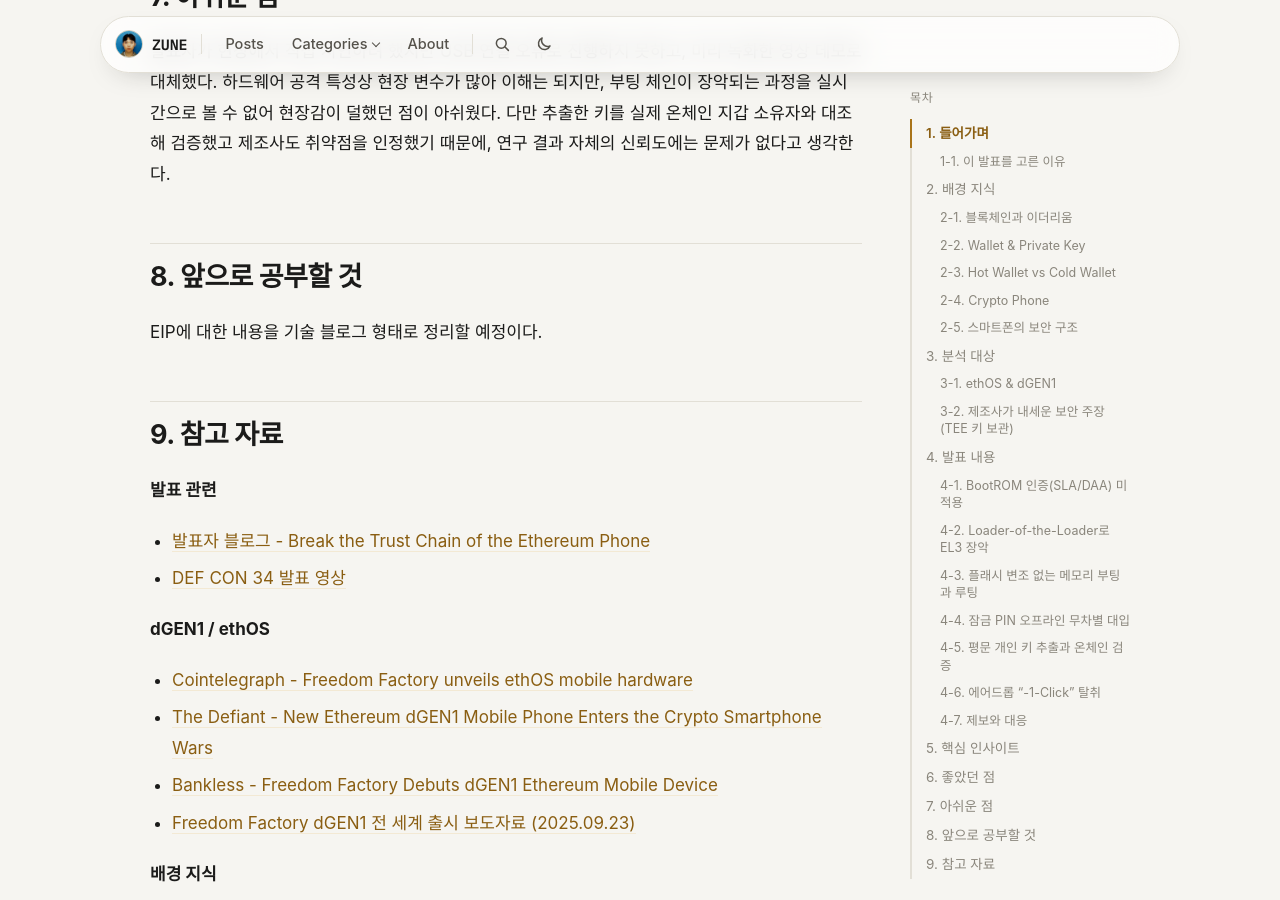
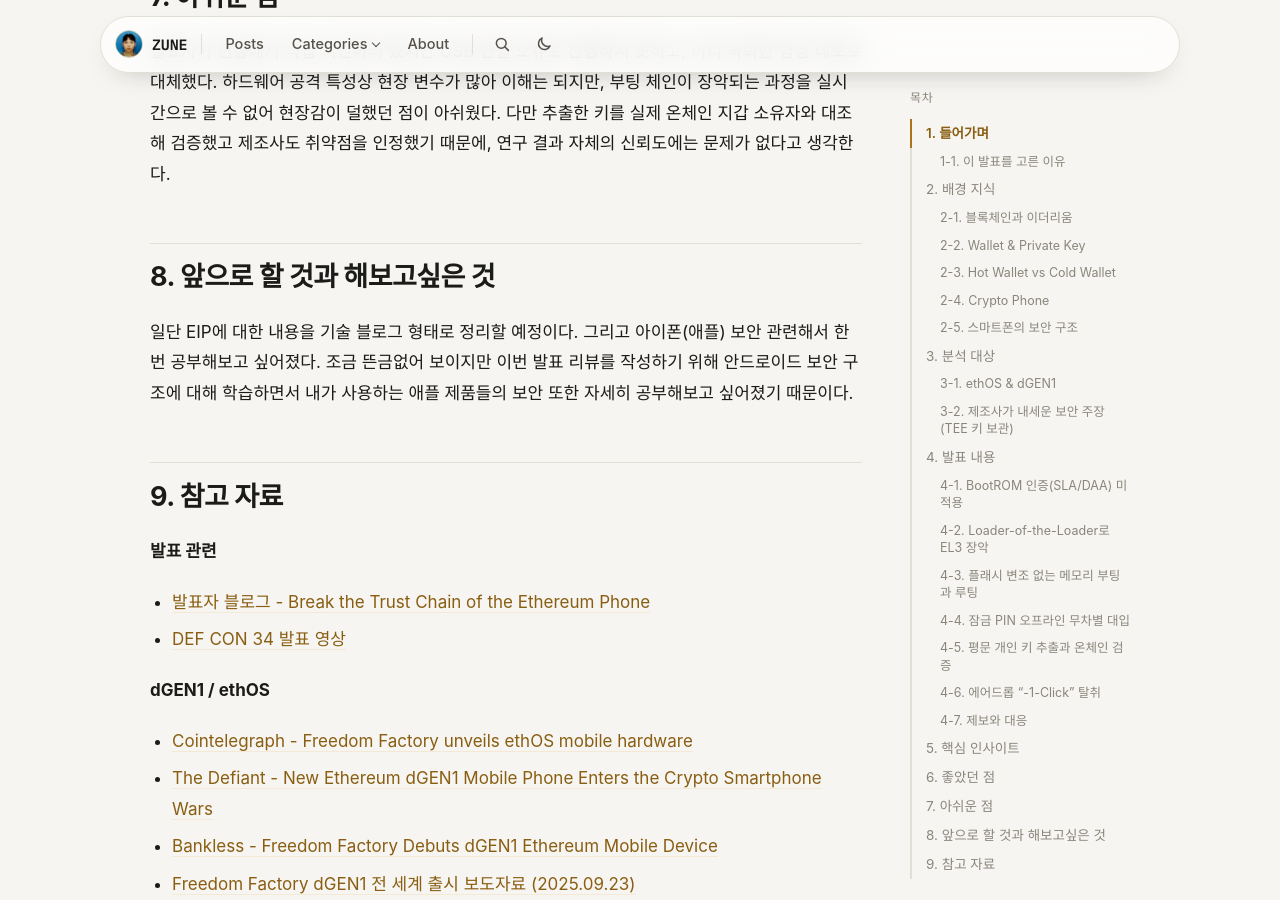
Before and after one commit to junseopark0216/junseopark0216.github.io, a Jekyll site: the page built from _posts/2026-11-20-ethereum-phone-defcon34.md, in a window 1280 px wide and 900 px high, scrolled down 16800 px. Built offline with Jekyll 4.4.1, drawn with Linux system fonts in a browser that asks for light colours; some web fonts are replaced.

Commit message:
Revise future study section and title
Updated section titles and clarified future study plans regarding EIPs and Apple security.

```diff
--- a/_posts/2026-11-20-ethereum-phone-defcon34.md
+++ b/_posts/2026-11-20-ethereum-phone-defcon34.md
@@ -376,9 +376,9 @@ dGEN1 같은 경우 에어드롭 청구 시 SHA256(IMEI ‖ 시리얼 번호)로
 
 발표자가 현장에서 직접 시연하려 했지만 USB 연결 오류로 진행하지 못하고, 미리 녹화한 영상 데모로 대체했다. 하드웨어 공격 특성상 현장 변수가 많아 이해는 되지만, 부팅 체인이 장악되는 과정을 실시간으로 볼 수 없어 현장감이 덜했던 점이 아쉬웠다. 다만 추출한 키를 실제 온체인 지갑 소유자와 대조해 검증했고 제조사도 취약점을 인정했기 때문에, 연구 결과 자체의 신뢰도에는 문제가 없다고 생각한다.
 
-## 8. 앞으로 공부할 것
+## 8. 앞으로 할 것과 해보고싶은 것
 
-EIP에 대한 내용을 기술 블로그 형태로 정리할 예정이다.
+일단 EIP에 대한 내용을 기술 블로그 형태로 정리할 예정이다. 그리고 아이폰(애플) 보안 관련해서 한번 공부해보고 싶어졌다. 조금 뜬금없어 보이지만 이번 발표 리뷰를 작성하기 위해 안드로이드 보안 구조에 대해 학습하면서 내가 사용하는 애플 제품들의 보안 또한 자세히 공부해보고 싶어졌기 때문이다.
 
 ## 9. 참고 자료
 
```
